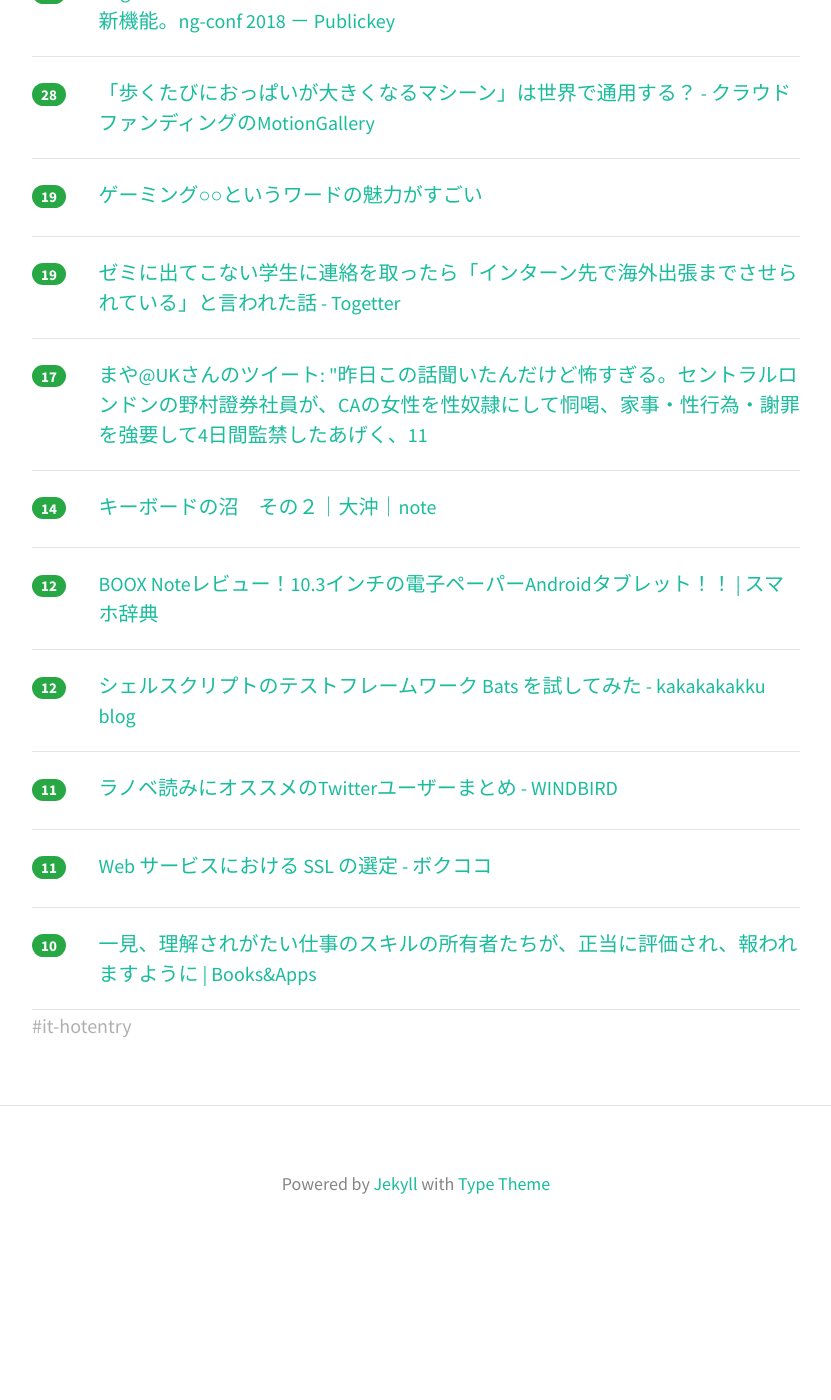
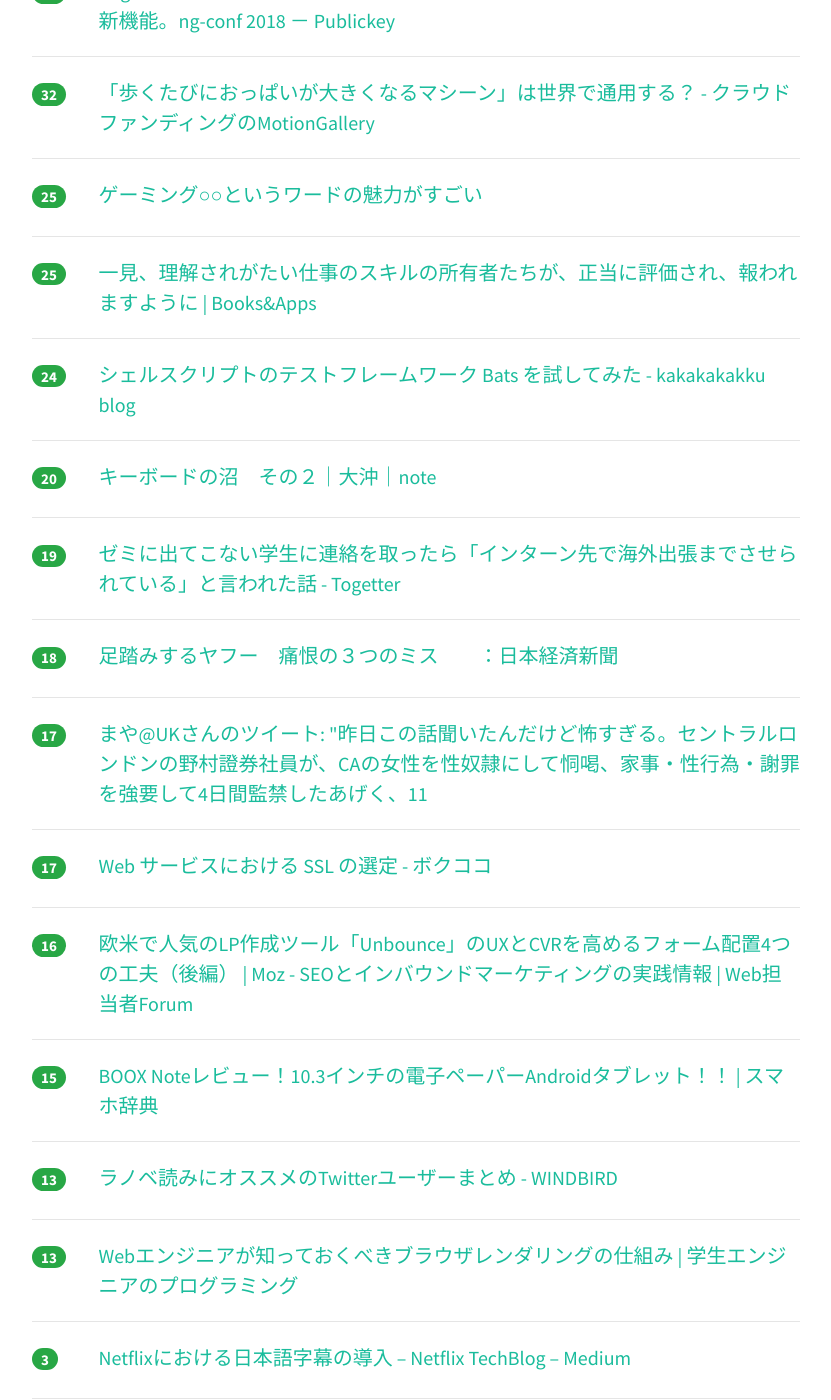
Before and after one commit to yatta47/hatena-matome-site, a Jekyll site: the page built from _posts/2018-05-14-hatena.md, in a window 1280 px wide and 1400 px high, scrolled down 832 px. Shown: the whole window, without its empty margins (224-1055 px from the left). Built offline with Jekyll 4.4.1, drawn with Linux system fonts in a browser that asks for light colours; nearby versions of some CDN libraries; before the commit the page ends 2093 px from its top, so only the background shows below that; some of the changed text lies outside the part shown.

Commit message:
Updated 2018-05-14

```diff
--- a/_posts/2018-05-14-hatena.md
+++ b/_posts/2018-05-14-hatena.md
@@ -1,49 +1,64 @@
 ---
 layout: post
 title:  "2018-05-14 はてぶIT"
-date:   2018-05-14 10:01:03
+date:   2018-05-14 11:01:33
 tags: [it-hotentry]
 ---
-16 件のデータあり
+20 件のデータあり
 
 <hr><div class="row">
-<div class="col-1"><span class="badge badge-pill badge-success h2">92</span></div>
+<div class="col-1"><span class="badge badge-pill badge-success h2">113</span></div>
 <div class="col-11"><a href='https://rockridge.hatenablog.com/entry/2018/05/13/221711' target='_blank'>Firefox 60の性能は1年前とは別物 Chromeを視界に捉える - Mozilla Flux</a></div>
 </div>
 <hr>
 <div class="row">
-<div class="col-1"><span class="badge badge-pill badge-success h2">53</span></div>
+<div class="col-1"><span class="badge badge-pill badge-success h2">58</span></div>
 <div class="col-11"><a href='https://qiita.com/minakawa-daiki/items/edfc3d1ff1270756b52a' target='_blank'>皆さんはどんな方法で情報収集してますか？私はこんな感じです。 - Qiita</a></div>
 </div>
 <hr>
 <div class="row">
-<div class="col-1"><span class="badge badge-pill badge-success h2">50</span></div>
+<div class="col-1"><span class="badge badge-pill badge-success h2">56</span></div>
+<div class="col-11"><a href='http://gitgraphjs.com/' target='_blank'>Gitgraph.js</a></div>
+</div>
+<hr>
+<div class="row">
+<div class="col-1"><span class="badge badge-pill badge-success h2">52</span></div>
+<div class="col-11"><a href='https://www.publickey1.jp/blog/18/angularivyng-conf_2018.html' target='_blank'>次世代Angularレンダリングエンジン「Ivy」発表、さらに小型化し高速になる実行とコンパイル。ng-conf 2018 － Publickey</a></div>
+</div>
+<hr>
+<div class="row">
+<div class="col-1"><span class="badge badge-pill badge-success h2">51</span></div>
 <div class="col-11"><a href='http://www.dailymail.co.uk/news/article-5544821/Japanese-investment-banker-40-jailed-11-years.html' target='_blank'>Japanese investment banker Takehiko Ogihara jailed for 11 years | Daily Mail Online</a></div>
 </div>
 <hr>
 <div class="row">
-<div class="col-1"><span class="badge badge-pill badge-success h2">49</span></div>
-<div class="col-11"><a href='http://gitgraphjs.com/' target='_blank'>Gitgraph.js</a></div>
-</div>
-<hr>
-<div class="row">
-<div class="col-1"><span class="badge badge-pill badge-success h2">41</span></div>
-<div class="col-11"><a href='https://www.publickey1.jp/blog/18/angularivyng-conf_2018.html' target='_blank'>次世代Angularレンダリングエンジン「Ivy」発表、さらに小型化し高速になる実行とコンパイル。ng-conf 2018 － Publickey</a></div>
-</div>
-<hr>
-<div class="row">
-<div class="col-1"><span class="badge badge-pill badge-success h2">30</span></div>
+<div class="col-1"><span class="badge badge-pill badge-success h2">42</span></div>
 <div class="col-11"><a href='https://www.publickey1.jp/blog/18/angular_6dompwang-conf_2018.html' target='_blank'>Angular 6が正式リリース。コンポーネントのDOMエレメント化、PWA対応など新機能。ng-conf 2018 － Publickey</a></div>
 </div>
 <hr>
 <div class="row">
-<div class="col-1"><span class="badge badge-pill badge-success h2">28</span></div>
+<div class="col-1"><span class="badge badge-pill badge-success h2">32</span></div>
 <div class="col-11"><a href='https://motion-gallery.net/projects/muda-zukuri-taiwan' target='_blank'>「歩くたびにおっぱいが大きくなるマシーン」は世界で通用する？ - クラウドファンディングのMotionGallery</a></div>
 </div>
 <hr>
 <div class="row">
-<div class="col-1"><span class="badge badge-pill badge-success h2">19</span></div>
+<div class="col-1"><span class="badge badge-pill badge-success h2">25</span></div>
 <div class="col-11"><a href='https://anond.hatelabo.jp/20180512213033' target='_blank'>ゲーミング○○というワードの魅力がすごい</a></div>
+</div>
+<hr>
+<div class="row">
+<div class="col-1"><span class="badge badge-pill badge-success h2">25</span></div>
+<div class="col-11"><a href='https://blog.tinect.jp/?p=51442' target='_blank'>一見、理解されがたい仕事のスキルの所有者たちが、正当に評価され、報われますように | Books&Apps</a></div>
+</div>
+<hr>
+<div class="row">
+<div class="col-1"><span class="badge badge-pill badge-success h2">24</span></div>
+<div class="col-11"><a href='https://kakakakakku.hatenablog.com/entry/2018/05/14/000633' target='_blank'>シェルスクリプトのテストフレームワーク Bats を試してみた - kakakakakku blog</a></div>
+</div>
+<hr>
+<div class="row">
+<div class="col-1"><span class="badge badge-pill badge-success h2">20</span></div>
+<div class="col-11"><a href='https://note.mu/daioki/n/ncaecec12640b' target='_blank'>キーボードの沼　その２｜大沖｜note</a></div>
 </div>
 <hr>
 <div class="row">
@@ -52,37 +67,42 @@ tags: [it-hotentry]
 </div>
 <hr>
 <div class="row">
+<div class="col-1"><span class="badge badge-pill badge-success h2">18</span></div>
+<div class="col-11"><a href='https://www.nikkei.com/article/DGXMZO30364820R10C18A5000000/' target='_blank'>足踏みするヤフー　痛恨の３つのミス　　：日本経済新聞</a></div>
+</div>
+<hr>
+<div class="row">
 <div class="col-1"><span class="badge badge-pill badge-success h2">17</span></div>
 <div class="col-11"><a href='http://twitter.com/maya_0mg/status/995399955903909890' target='_blank'>まや@UKさんのツイート: "昨日この話聞いたんだけど怖すぎる。セントラルロンドンの野村證券社員が、CAの女性を性奴隷にして恫喝、家事・性行為・謝罪を強要して4日間監禁したあげく、11</a></div>
 </div>
 <hr>
 <div class="row">
-<div class="col-1"><span class="badge badge-pill badge-success h2">14</span></div>
-<div class="col-11"><a href='https://note.mu/daioki/n/ncaecec12640b' target='_blank'>キーボードの沼　その２｜大沖｜note</a></div>
+<div class="col-1"><span class="badge badge-pill badge-success h2">17</span></div>
+<div class="col-11"><a href='http://www.bokukoko.info/entry/2018/05/13/135350' target='_blank'>Web サービスにおける SSL の選定 - ボクココ</a></div>
 </div>
 <hr>
 <div class="row">
-<div class="col-1"><span class="badge badge-pill badge-success h2">12</span></div>
+<div class="col-1"><span class="badge badge-pill badge-success h2">16</span></div>
+<div class="col-11"><a href='https://webtan.impress.co.jp/e/2018/05/14/29121' target='_blank'>欧米で人気のLP作成ツール「Unbounce」のUXとCVRを高めるフォーム配置4つの工夫（後編） | Moz - SEOとインバウンドマーケティングの実践情報 | Web担当者Forum</a></div>
+</div>
+<hr>
+<div class="row">
+<div class="col-1"><span class="badge badge-pill badge-success h2">15</span></div>
 <div class="col-11"><a href='http://smaho-dictionary.net/2018/05/boox-note-review/' target='_blank'>BOOX Noteレビュー！10.3インチの電子ペーパーAndroidタブレット！！ | スマホ辞典</a></div>
 </div>
 <hr>
 <div class="row">
-<div class="col-1"><span class="badge badge-pill badge-success h2">12</span></div>
-<div class="col-11"><a href='https://kakakakakku.hatenablog.com/entry/2018/05/14/000633' target='_blank'>シェルスクリプトのテストフレームワーク Bats を試してみた - kakakakakku blog</a></div>
-</div>
-<hr>
-<div class="row">
-<div class="col-1"><span class="badge badge-pill badge-success h2">11</span></div>
+<div class="col-1"><span class="badge badge-pill badge-success h2">13</span></div>
 <div class="col-11"><a href='http://kazenotori.hatenablog.com/entry/2018/05/13/182310' target='_blank'>ラノベ読みにオススメのTwitterユーザーまとめ - WINDBIRD</a></div>
 </div>
 <hr>
 <div class="row">
-<div class="col-1"><span class="badge badge-pill badge-success h2">11</span></div>
-<div class="col-11"><a href='http://www.bokukoko.info/entry/2018/05/13/135350' target='_blank'>Web サービスにおける SSL の選定 - ボクココ</a></div>
+<div class="col-1"><span class="badge badge-pill badge-success h2">13</span></div>
+<div class="col-11"><a href='http://student-engineer.net/blowser-rendering/' target='_blank'>Webエンジニアが知っておくべきブラウザレンダリングの仕組み | 学生エンジニアのプログラミング</a></div>
 </div>
 <hr>
 <div class="row">
-<div class="col-1"><span class="badge badge-pill badge-success h2">10</span></div>
-<div class="col-11"><a href='https://blog.tinect.jp/?p=51442' target='_blank'>一見、理解されがたい仕事のスキルの所有者たちが、正当に評価され、報われますように | Books&Apps</a></div>
+<div class="col-1"><span class="badge badge-pill badge-success h2">3</span></div>
+<div class="col-11"><a href='https://medium.com/netflix-techblog/b8c8c4fa299e' target='_blank'>Netflixにおける日本語字幕の導入 – Netflix TechBlog – Medium</a></div>
 </div>
 <hr>
```
